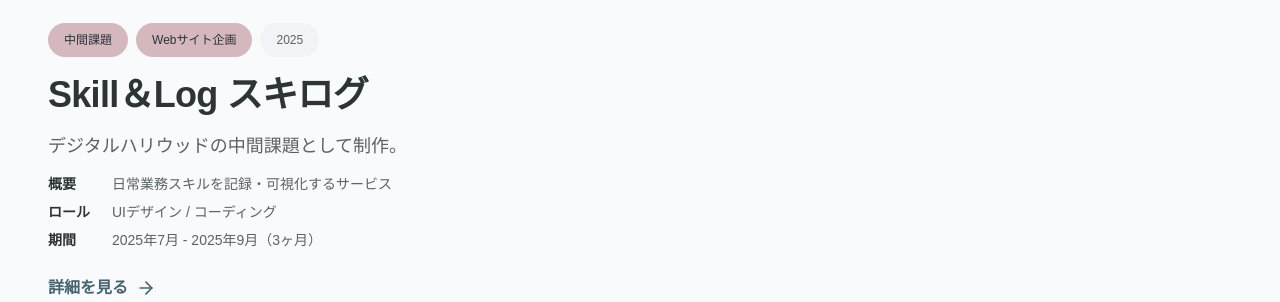
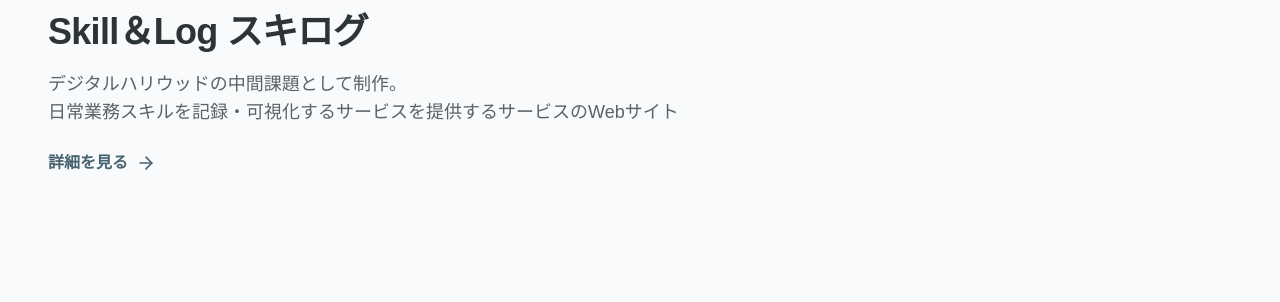
Before and after one commit to mskz-watch/masa-portfolio, a Next.js app: page /works in a window 1280 px wide. Shown: the part 2559-2861 px from the top of the page. Built offline with nearby package versions, Linux system fonts and the light colour scheme.

Commit message:
refactor: Works一覧の概要表示をコンテキスト文+1行説明にシンプル化

```diff
--- a/src/app/works/page.tsx
+++ b/src/app/works/page.tsx
@@ -112,27 +112,15 @@
                   </h2>
                 </Link>
 
-                {/* コンテキスト + Overview構造データ */}
-                <div className="flex flex-col gap-3">
+                {/* コンテキスト + 概要 */}
                 <p
                   className="text-[16px] md:text-[18px]"
                   style={{ fontWeight: 400, lineHeight: 1.6, color: "var(--on-surface-variant)" }}
                 >
                   {work.context}
+                  <br />
+                  {work.description}
                 </p>
-                  <dl className="flex flex-col gap-1">
-                    {[
-                      { label: "概要", value: work.description },
-                      { label: "ロール", value: work.role },
-                      { label: "期間", value: work.period },
-                    ].map(({ label, value }) => (
-                      <div key={label} className="grid grid-cols-[4rem_1fr] text-[13px] md:text-[14px]" style={{ lineHeight: 1.7 }}>
-                        <dt style={{ fontWeight: 600, color: "var(--on-surface)" }}>{label}</dt>
-                        <dd style={{ fontWeight: 400, color: "var(--on-surface-variant)" }}>{value}</dd>
-                      </div>
-                    ))}
-                  </dl>
-                </div>
 
                 {/* 詳細を見るボタン（独立リンク） */}
                 <Link
--- a/src/data/works.ts
+++ b/src/data/works.ts
@@ -5,8 +5,6 @@
   year: string;
   context: string;
   description: string;
-  role: string;
-  period: string;
   color: string;
   image: string;
 }
@@ -19,8 +17,6 @@
     year: "2025–2026",
     context: "デジタルハリウッドの卒業制作として制作。",
     description: "調味料の使い切りを支援し、毎日の料理に驚きを与えるアプリ",
-    role: "サービスデザイン / UXリサーチ / プロトタイプ制作",
-    period: "2025年11月 - 2026年2月（4ヶ月）",
     color: "var(--surface-container-low)",
     image: "/images/f73431a336c15f3a62ec9df0f53dc014ede9939d.png",
   },
@@ -30,9 +26,7 @@
     tags: ["中間課題", "Webサイト企画"],
     year: "2025",
     context: "デジタルハリウッドの中間課題として制作。",
-    description: "日常業務スキルを記録・可視化するサービス",
-    role: "UIデザイン / コーディング",
-    period: "2025年7月 - 2025年9月（3ヶ月）",
+    description: "日常業務スキルを記録・可視化するサービスを提供するサービスのWebサイト",
     color: "var(--surface-dim)",
     image: "/images/a065b828a470807e84466d5e610baf3a782faa7c.png",
   },
```
Lines whose indentation alone changed are shown as unchanged.
